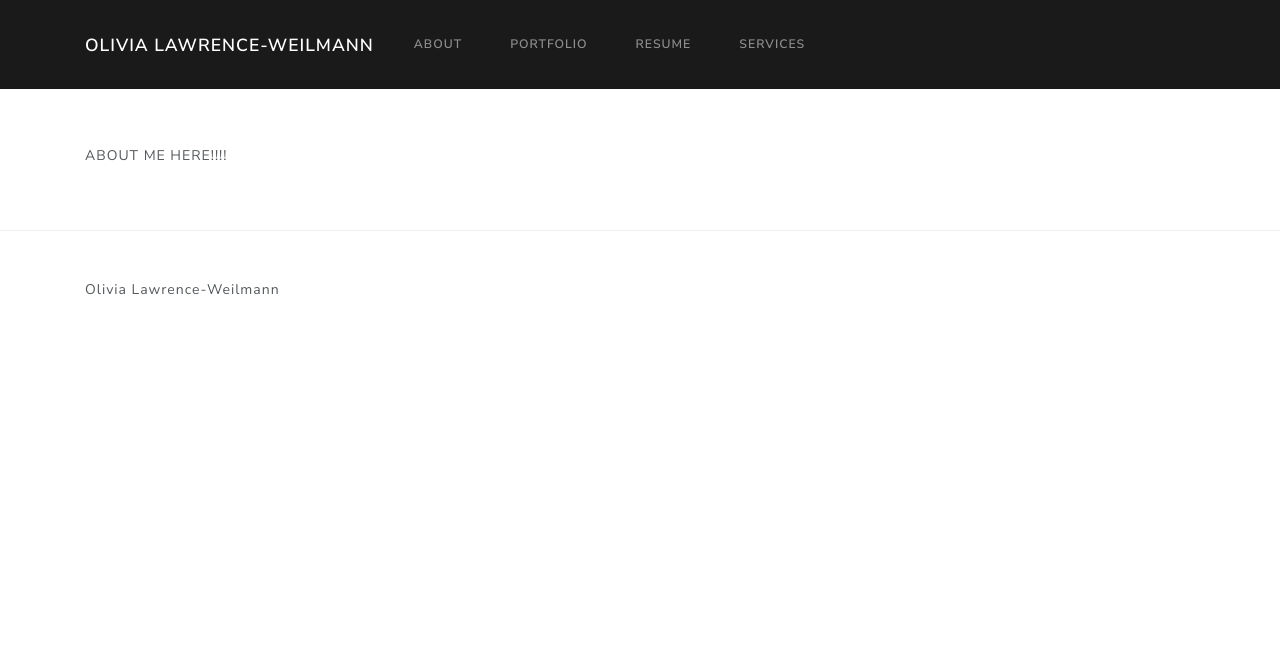
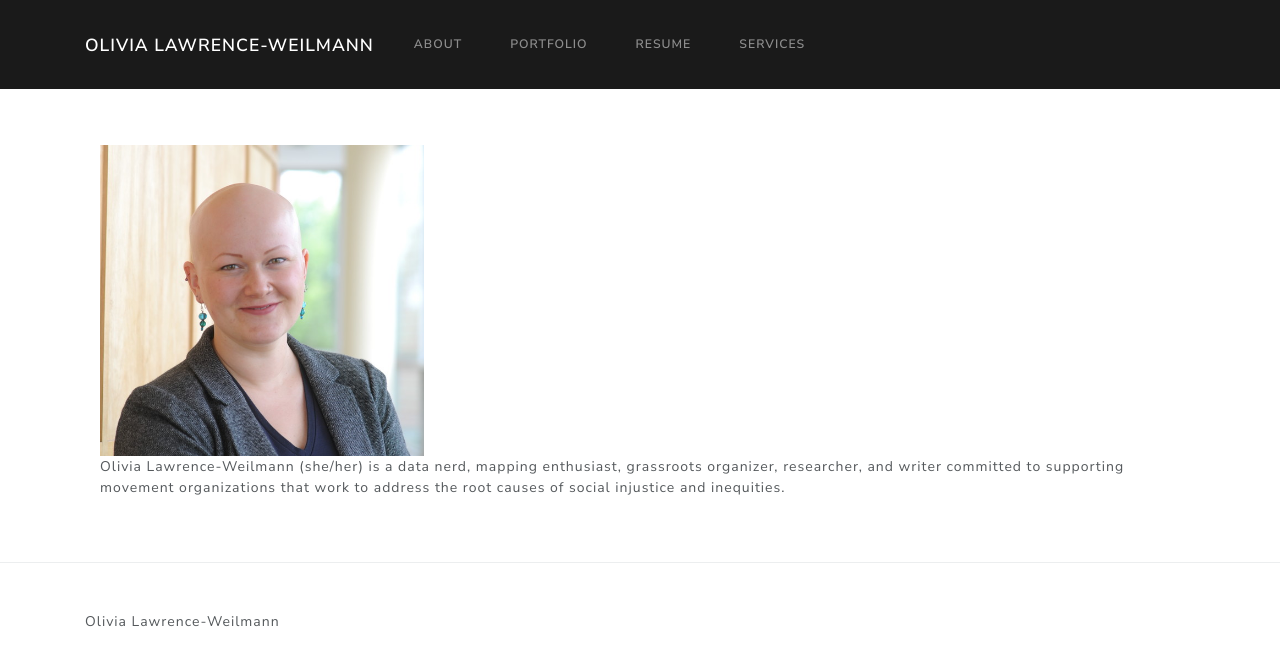
Before and after one commit to olivialw/olivialw.github.io, a Jekyll site: the page built from about.html, in a window 1280 px wide. Shown: the top 666 px of the page. Built offline with Jekyll 4.4.1, drawn with Linux system fonts in a browser that asks for light colours.

Commit message:
Update about.html

```diff
--- a/about.html
+++ b/about.html
@@ -9,6 +9,10 @@ layout: page
 </head>
 <body>
 
-  <p>ABOUT ME HERE!!!!</p>
+ <div class=container>
+    <img src="/images/OLW_headshot.png?raw=true" class="img-fluid" alt="Olivia headshot" width = 30%>
+
+    <p>Olivia Lawrence-Weilmann (she/her) is a data nerd, mapping enthusiast, grassroots organizer, researcher, and writer committed to supporting movement organizations that work to address the root causes of social injustice and inequities.</p>
+  </div>
 </body>
 </html>
```
